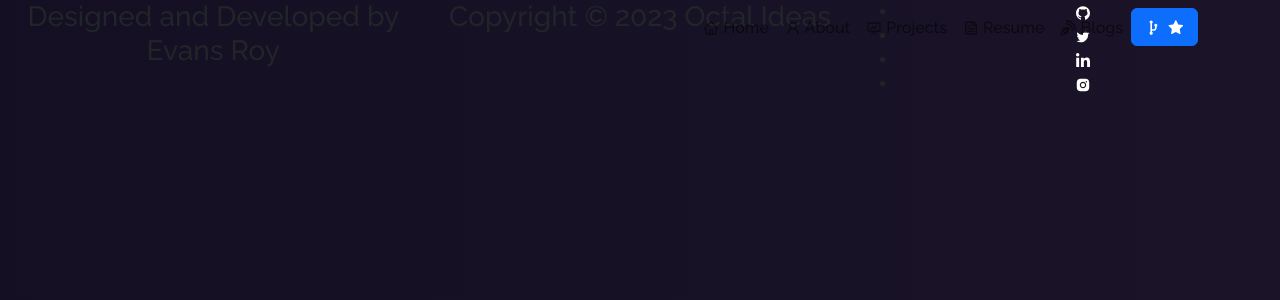
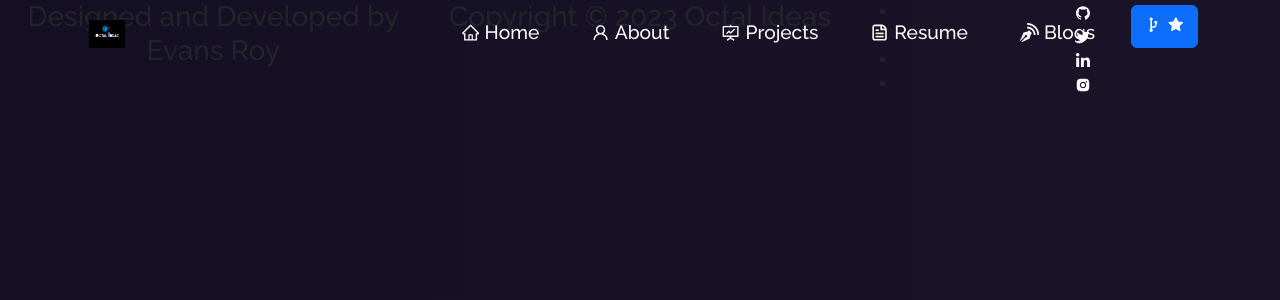
Before and after one commit to evansroy/porfolio-react, a React (Create React App) app: page / in a window 1280 px wide. Shown: the top 300 px of the page. Built offline with nearby package versions, Linux system fonts and the light colour scheme.

Commit message:
Navbar Section Style

```diff
--- a/src/style.css
+++ b/src/style.css
@@ -11,9 +11,8 @@ html {
     rgba(12, 10, 22, 0.863)
   );
 
-    --imp-text-color: #009DFF;
+  --imp-text-color: #009dff;
 }
-
 
 .purple {
   color: var(--imp-text-color) !important;
@@ -72,3 +71,136 @@ html {
   background: rgba(0, 157, 255, 1);
   border-radius: 12px;
 }
+
+/* --------- */
+/* Navbar Section  */
+/* --------- */
+.sticky {
+  background-color: #1b1a2ea9 !important;
+  transition: all 0.3s ease-out 0s !important;
+  box-shadow: 0px 10px 10px 0px rgba(9, 5, 29, 0.171) !important;
+  backdrop-filter: blur(15px) !important;
+}
+
+.navbar {
+  position: fixed !important;
+  transition: all 0.3s ease-out 0s !important;
+  padding: 0.3rem 2rem !important;
+  font-size: 1.2rem !important;
+}
+
+.navbar-toggler {
+  position: relative !important;
+  background-color: transparent !important;
+  border-color: transparent !important;
+}
+
+.navbar-toggler span {
+  display: block !important;
+  background-color: #009dff !important;
+  height: 4px !important;
+  width: 27px !important;
+  margin-top: 5px !important;
+  margin-bottom: 5px !important;
+  transform: rotate(0deg) !important;
+  left: 0 !important;
+  opacity: 1 !important;
+}
+
+.navbar-toggler:focus,
+.navbar-toggler:active {
+  outline: 0 !important;
+}
+
+.navbar-toggler span:nth-child(1),
+.navbar-toggler span:nth-child(3) {
+  transition: transform 0.35s ease-in-out !important;
+  transition: transform 0.35s ease-in-out !important;
+}
+
+.navbar-toggler:not(.collapsed) span:nth-child(1) {
+  position: absolute !important;
+  left: 12px !important;
+  top: 10px !important;
+  transform: rotate(135deg) !important;
+  opacity: 0.9 !important;
+}
+
+.navbar-toggler:not(.collapsed) span:nth-child(2) {
+  height: 12px !important;
+  visibility: hidden !important;
+  background-color: transparent !important;
+}
+
+.navbar-toggler:not(.collapsed) span:nth-child(3) {
+  position: absolute !important;
+  left: 12px !important;
+  top: 10px !important;
+  transform: rotate(-135deg) !important;
+  opacity: 0.9 !important;
+}
+
+@media (max-width: 767px) {
+  .navbar {
+    padding: 1rem 2rem !important;
+    font-size: 1.4rem !important;
+    background-color: #181a27 !important;
+  }
+  .navbar-nav .nav-item a::after {
+    display: none !important;
+  }
+}
+.navbar-brand {
+  color: rgb(250, 250, 250) !important;
+}
+
+.logo {
+  height: 1.4em !important;
+  width: 2.5em !important;
+}
+
+.navbar-nav .nav-link {
+  color: white !important;
+  padding-right: 1rem !important;
+  padding-left: 1rem !important;
+}
+
+.nav-link {
+  padding: 0.8rem 1rem !important;
+}
+
+@media (max-width: 767px) {
+  .nav-link {
+    padding: 0.7rem 1rem !important;
+  }
+}
+
+.navbar-nav .nav-item {
+  position: relative;
+  margin-left: 20px;
+}
+
+.navbar-nav .nav-item a {
+  font-weight: 400;
+  transition: all 0.3s ease-out 0s;
+  position: relative;
+  z-index: 1;
+}
+
+.navbar-nav .nav-item a::after {
+  content: "";
+  position: relative;
+  display: block;
+  height: 5px;
+  width: 0;
+  border-radius: 16px;
+  background: #009dff;
+  bottom: 1px;
+  left: 0;
+  z-index: -1;
+  transition: all 0.3s ease-out 0s;
+}
+
+.navbar-nav .nav-item a:hover::after {
+  width: 100%;
+}
```
Lines whose indentation alone changed are shown as unchanged.
